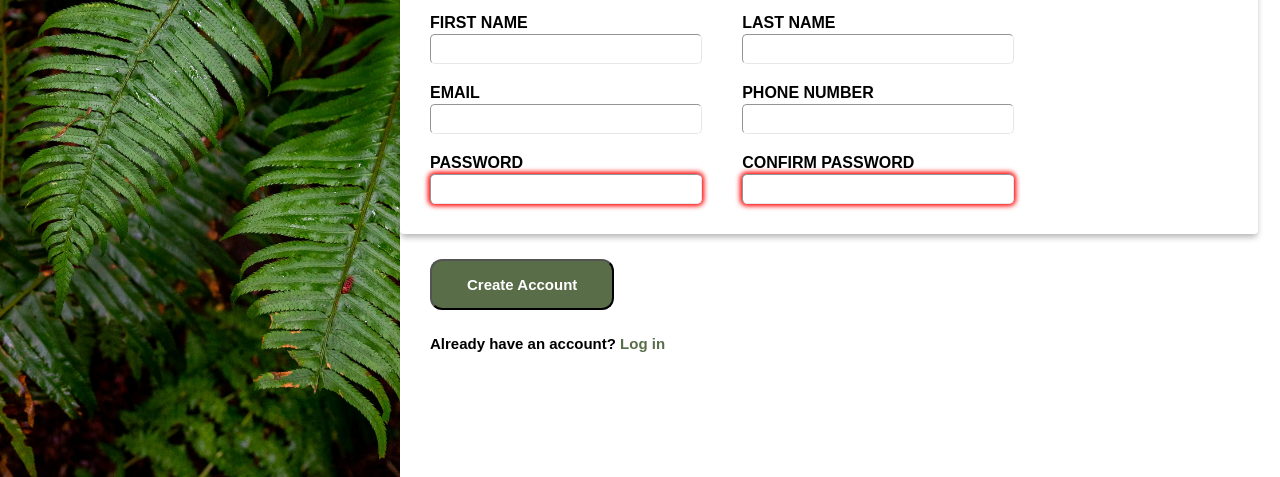
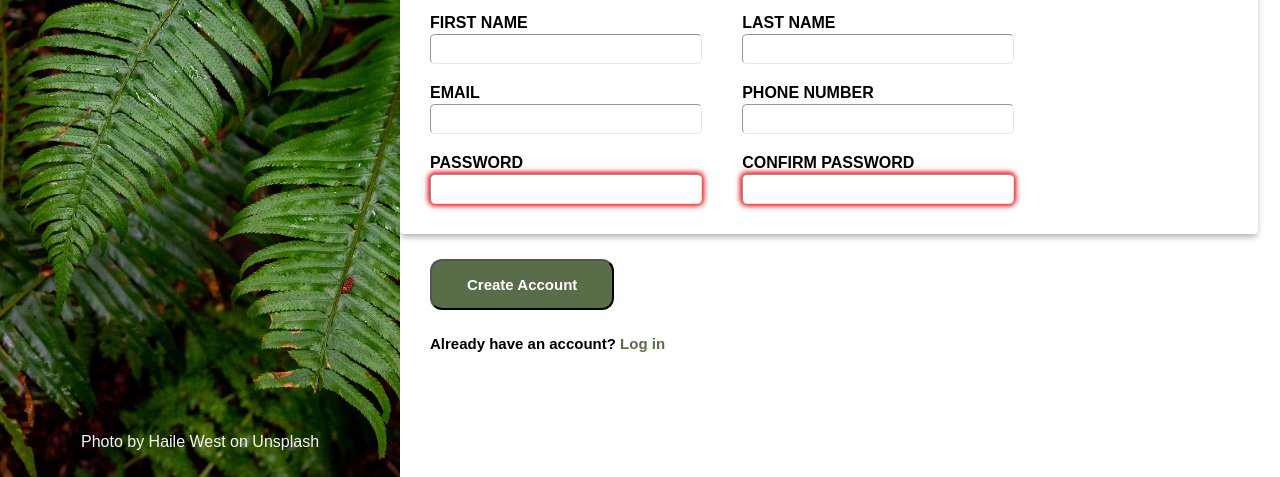
Before and after one commit to gsb69/Sign-up_Form, a plain HTML site: page index.html in a window 1280 px wide. Shown: the part 323-800 px from the top of the page. Drawn offline with Linux system fonts and the light colour scheme.

Commit message:
Done the file again and added credits

```diff
--- a/index.html
+++ b/index.html
@@ -13,6 +13,9 @@
             <div class="patti">
                 <div class="logo"></div>
                 <div class="text">ODIN</div>
+            </div>
+            <div class="credits">
+                <a href="https://unsplash.com/photos/green-leaf-plant-in-close-up-photography-25xggax4bSA" target="_blank">Photo by Haile West on Unsplash</a>
             </div>
 
         </div>
--- a/style.css
+++ b/style.css
@@ -69,6 +69,22 @@
 
  }
 
+ .credits{
+  position: relative;
+    z-index: 1;
+    color: white;
+
+    top: 80%;
+    display: flex;
+    justify-content: center;
+    height: 10px;
+    align-items: center;
+ }
+
+ .credits a{
+  color: rgb(247, 247, 247);
+  text-decoration: none;
+ }
   .main-content{
     flex: 1;
 
```
